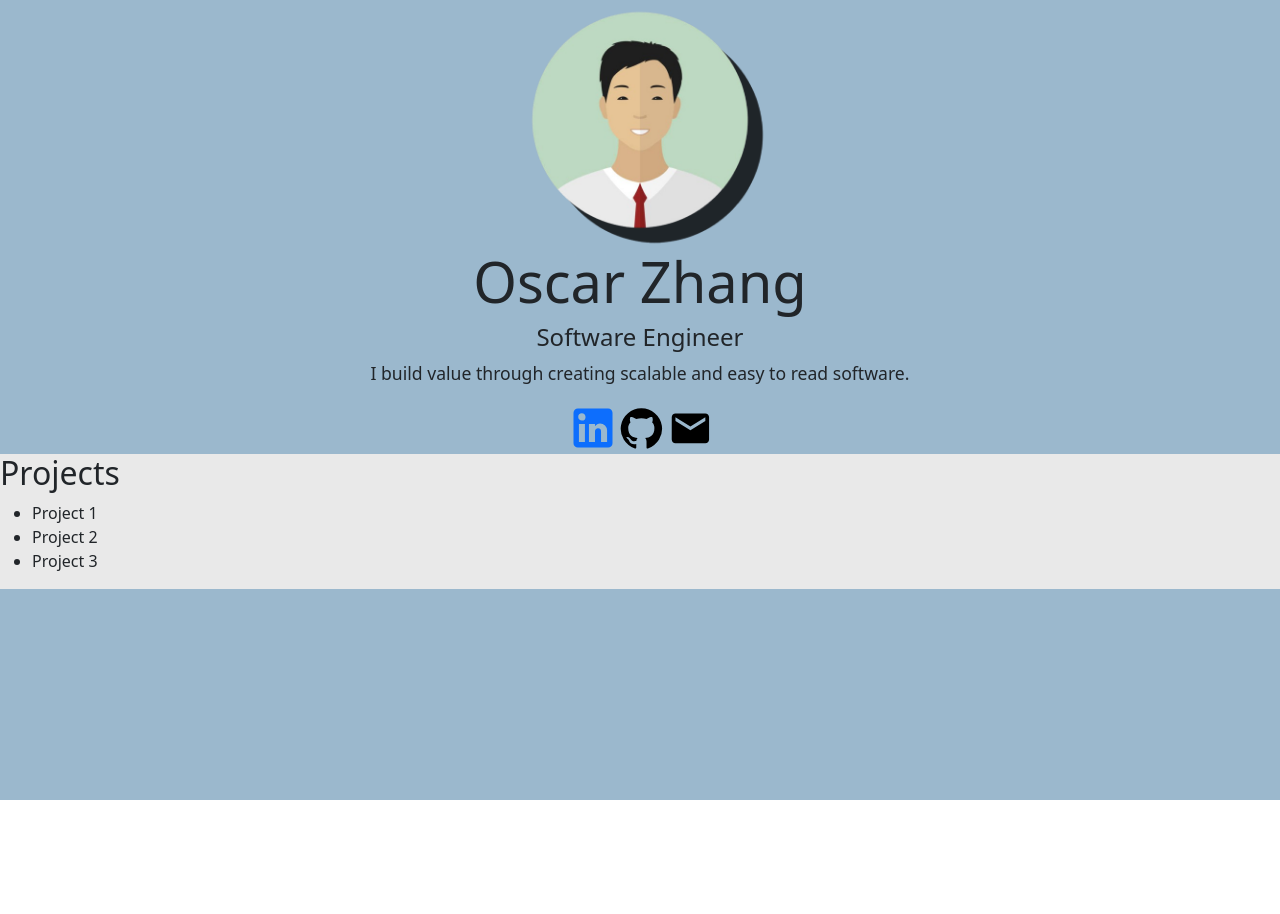
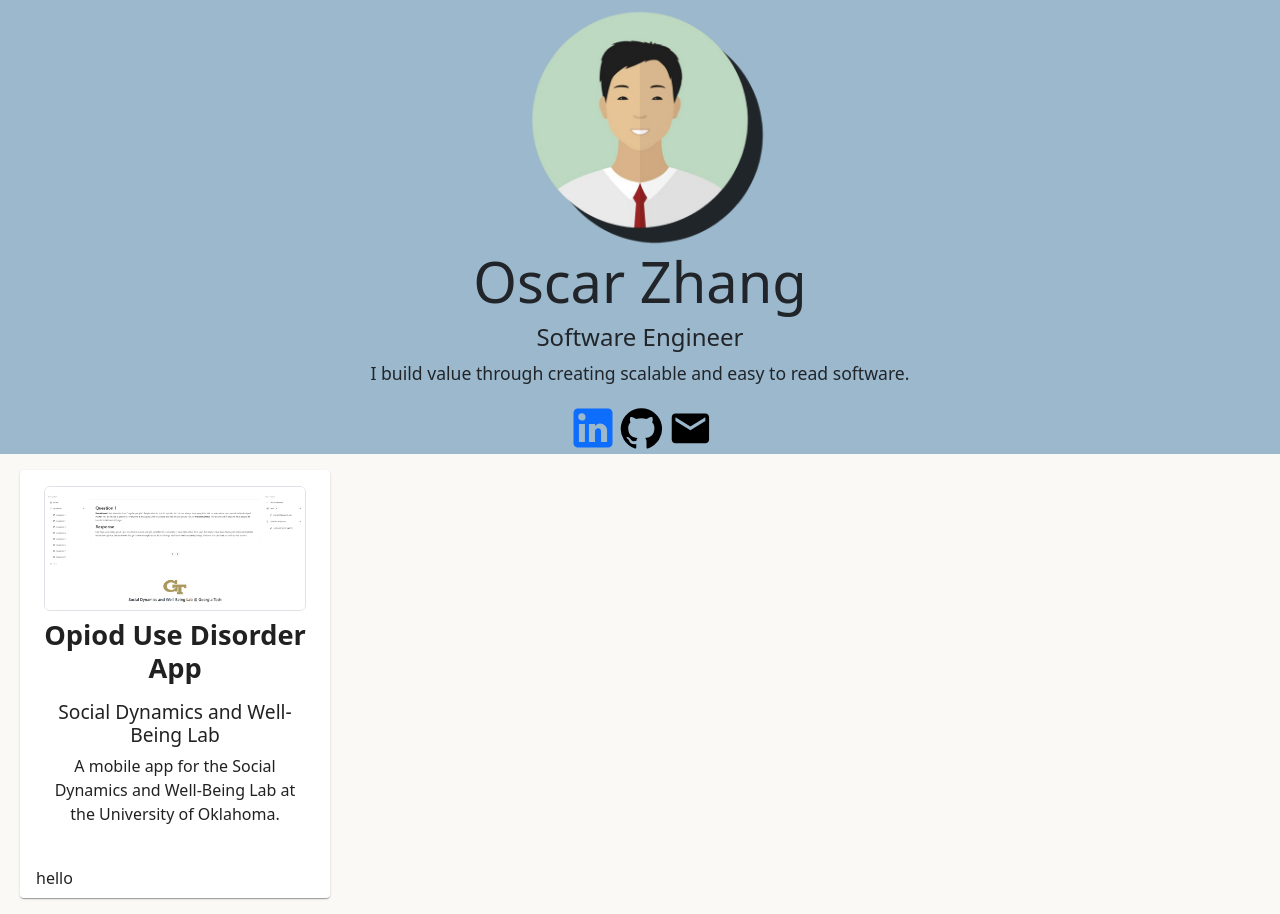
Before and after one commit to oscarzhang228/Portfolio-OZ, a React (Vite) app: page / in a window 1280 px wide. Before the commit the page ends 800 px from the top, so only its background shows below. Built offline with nearby package versions, Linux system fonts and the light colour scheme.

Commit message:
create draft of how project cards will look

```diff
--- a/src/components/ProjectsBar/ProjectsBar.module.scss
+++ b/src/components/ProjectsBar/ProjectsBar.module.scss
@@ -1,3 +1,18 @@
 .ProjectsBar {
-  background-color: #e9e9e9;
+  background-color: #faf9f6;
 }
+
+.Project-Title {
+  font-size: 1.7rem;
+  font-weight: 600;
+}
+
+.Project-Subtitle {
+  font-size: 1.2rem;
+  font-weight: 500;
+}
+
+.Project-Body {
+  font-size: 1rem;
+  font-weight: 400;
+}
--- a/src/components/ProjectsBar/ProjectsBar.tsx
+++ b/src/components/ProjectsBar/ProjectsBar.tsx
@@ -1,30 +1,60 @@
 import styles from "./ProjectsBar.module.scss";
-import Paper from "@mui/material/Paper";
+import Card from "@mui/material/Card";
+import { CardContent, CardActions } from "@mui/material";
+import oudAppPic from "../../assets/oud-app.png";
 /**
  * ProjectsBar component used to display projects.
  */
 export default function ProjectsBar() {
   return (
-    <section className={`${styles["ProjectsBar"]}`}>
-      <h2>Projects</h2>
-      <ul>
-        <li>Project 1</li>
-        <li>Project 2</li>
-        <li>Project 3</li>
-      </ul>
+    <section className={`${styles["ProjectsBar"]} p-3`}>
+      <div className="container-fluid">
+        <section className="row gx-3">
+          <Project
+            title="Opiod Use Disorder App"
+            company="Social Dynamics and Well-Being Lab"
+            description="A mobile app for the Social Dynamics and Well-Being Lab at the University of Oklahoma."
+            projectLink=""
+            projectImage={oudAppPic}
+          />
+        </section>
+      </div>
     </section>
   );
 }
 
 type ProjectProps = {
-  elevation: number;
   title: string;
+  company: string;
   description: string;
   projectLink: string;
+  projectImage: string;
+  size?: number;
 };
 /**
  * Project component used to display a single project.
  */
 const Project = (props: ProjectProps) => {
-  return <Paper></Paper>;
+  const { title, company, description, projectLink, projectImage, size } =
+    props;
+
+  const sizeClass = size ? `col-${size}` : "col-3";
+  return (
+    <Card className={`${sizeClass} text-center`}>
+      <CardContent>
+        <img src={projectImage} className={`mw-100 border rounded `} />
+        <h1 className={`${styles["Project-Title"]} py-2`}>{title}</h1>
+        <h2 className={`${styles["Project-Subtitle"]}`}>{company}</h2>
+        <p className={`${styles["Project-Body"]}`}>{description}</p>
+      </CardContent>
+      <CardActions>hello</CardActions>
+    </Card>
+  );
 };
+
+// image
+// name of the project
+// name of the company
+// description
+// stylish buttons for tech used
+// button to check out the project
```
Also changed, not shown: src/assets/oud-app.png (added).
